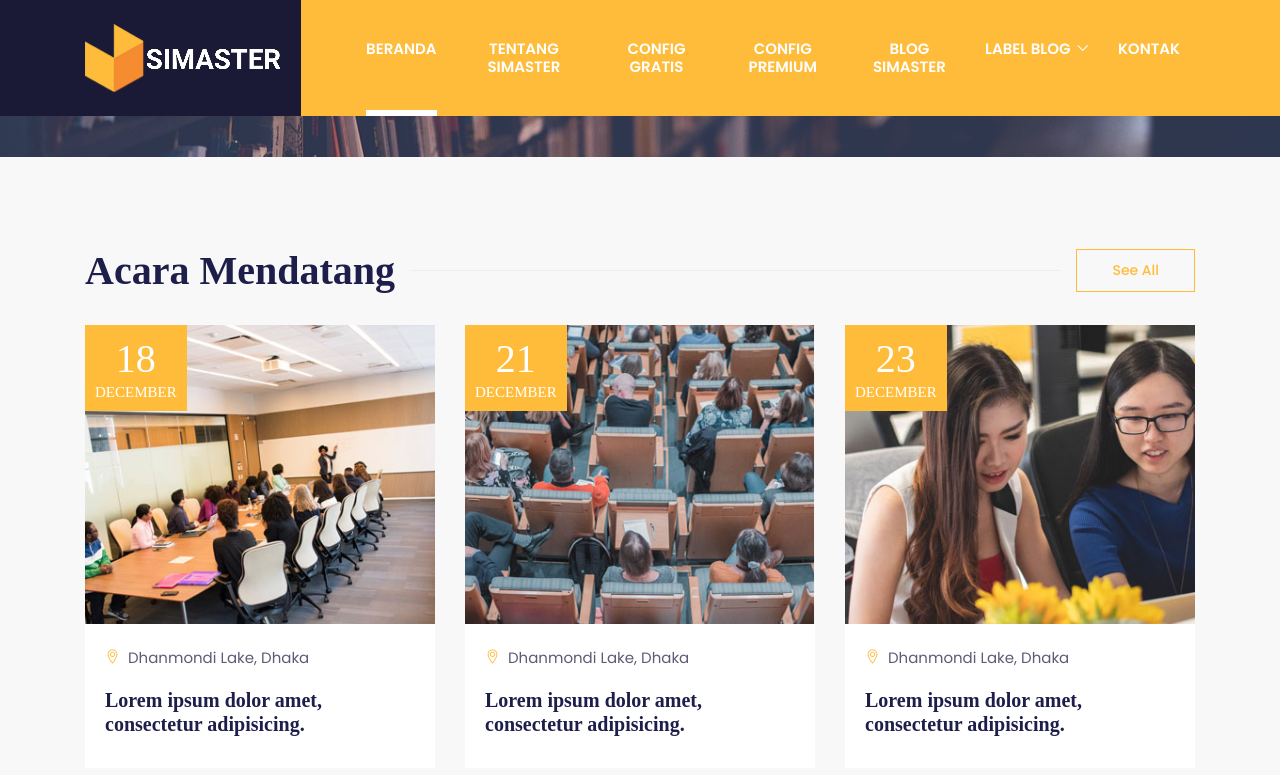
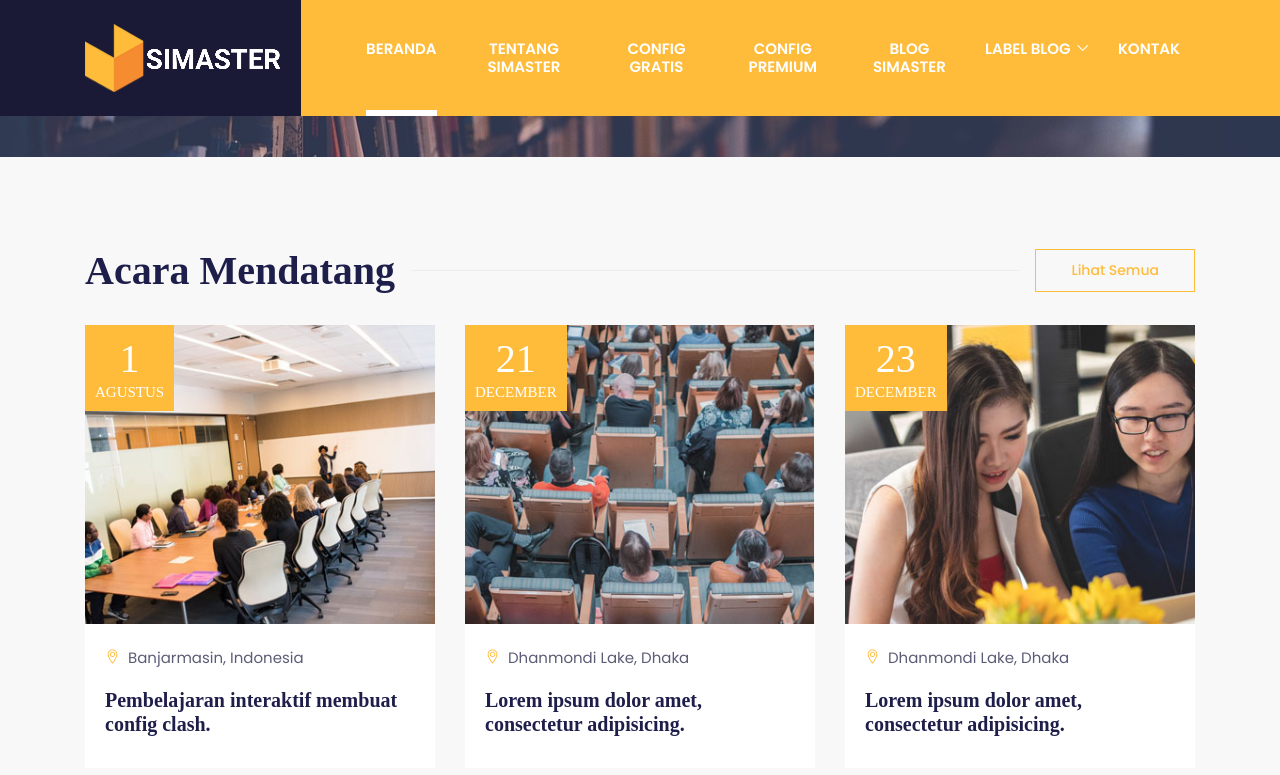
Before and after one commit to mwnsofficial/simastertutorials.github.io, a Jekyll site: the page built from index.html, in a window 1280 px wide and 900 px high, scrolled down 4281 px. Shown: the top 775 px of the window. Built offline with Jekyll 4.4.1, drawn with Linux system fonts in a browser that asks for light colours; some web fonts are replaced; the list of posts is cut into pages by our own code.

Commit message:
Update index.html

```diff
--- a/index.html
+++ b/index.html
@@ -276,7 +276,7 @@ description: Selamat datang di situs Simaster
           <h2 class="mb-0 text-nowrap mr-3">Acara Mendatang</h2>
           <div class="border-top w-100 border-primary d-none d-sm-block"></div>
           <div>
-            <a href="events.html" class="btn btn-sm btn-outline-primary ml-sm-3 d-none d-sm-block">see all</a>
+            <a href="events.html" class="btn btn-sm btn-outline-primary ml-sm-3 d-none d-sm-block">Lihat Semua</a>
           </div>
         </div>
       </div>
@@ -287,12 +287,12 @@ description: Selamat datang di situs Simaster
     <div class="card border-0 rounded-0 hover-shadow">
       <div class="card-img position-relative">
         <img class="card-img-top rounded-0" src="images/events/event-1.jpg" alt="event thumb">
-        <div class="card-date"><span>18</span><br>December</div>
+        <div class="card-date"><span>1</span><br>Agustus</div>
       </div>
       <div class="card-body">
         <!-- location -->
-        <p><i class="ti-location-pin text-primary mr-2"></i>Dhanmondi Lake, Dhaka</p>
-        <a href="event-single.html"><h4 class="card-title">Lorem ipsum dolor amet, consectetur adipisicing.</h4></a>
+        <p><i class="ti-location-pin text-primary mr-2"></i>Banjarmasin, Indonesia</p>
+        <a href="event-single.html"><h4 class="card-title">Pembelajaran interaktif membuat config clash.</h4></a>
       </div>
     </div>
   </div>
```
